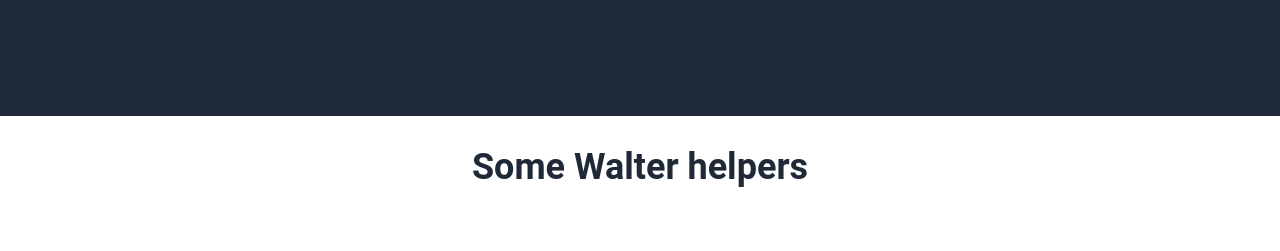
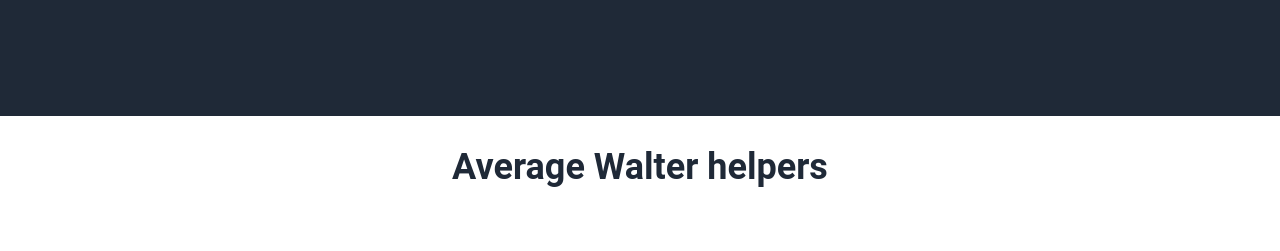
Before and after one commit to MHUalberta/Landing-Page, a plain HTML site: page index.html in a window 1280 px wide. Shown: the part 522-773 px from the top of the page. Drawn offline with Linux system fonts and the light colour scheme.

Commit message:
Updated text

```diff
--- a/index.html
+++ b/index.html
@@ -26,7 +26,7 @@
         <img src="./images/walterface.jpg" alt="Walter white shocked face" class="heroimage">
     </div>
     <div class="content">
-        <h2>Some Walter helpers</h2>
+        <h2>Average Walter helpers</h2>
         <div class="info">
             <div>
                 <img src="./images/gus.jpg" alt="We are not the same">
```
